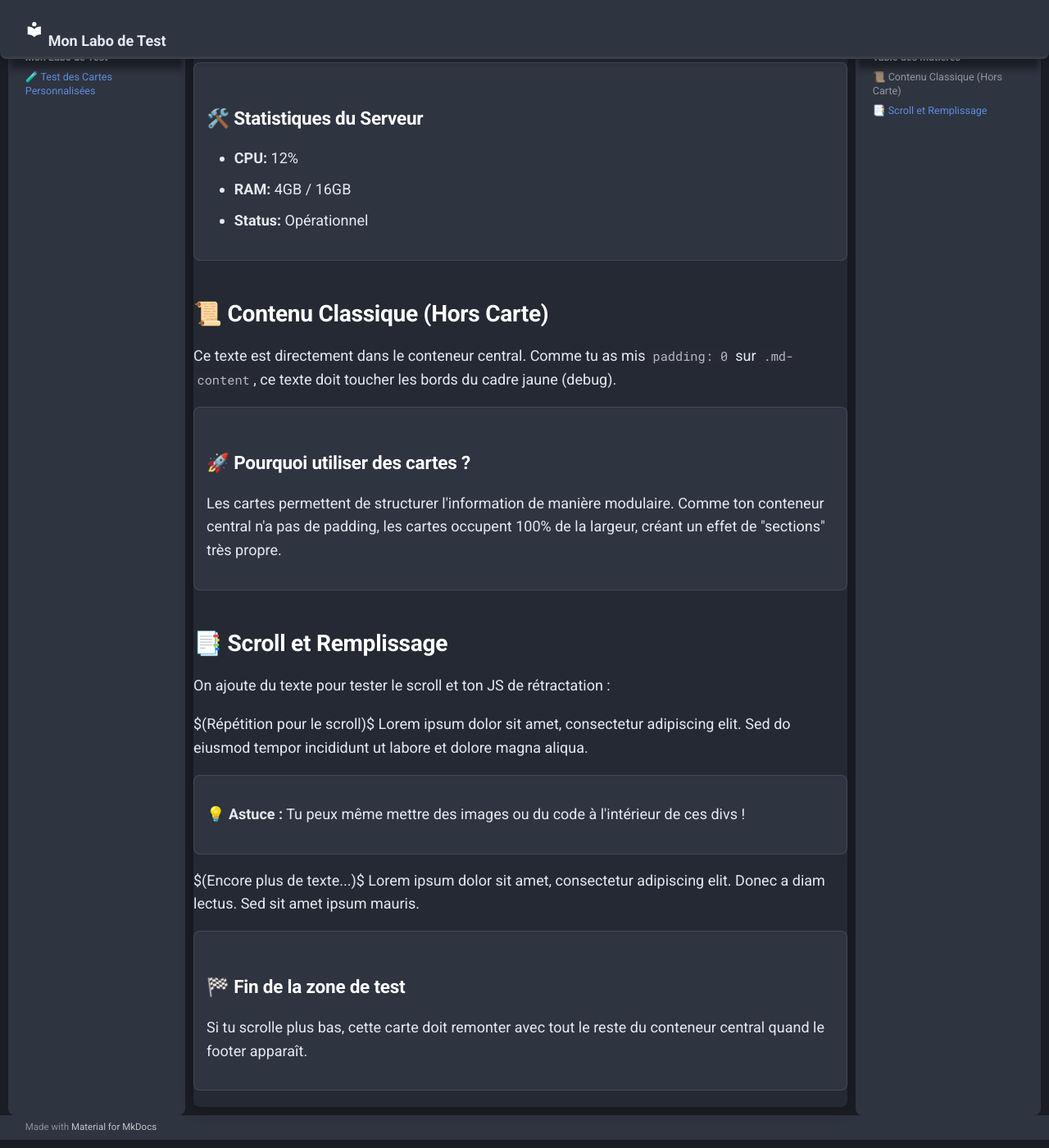
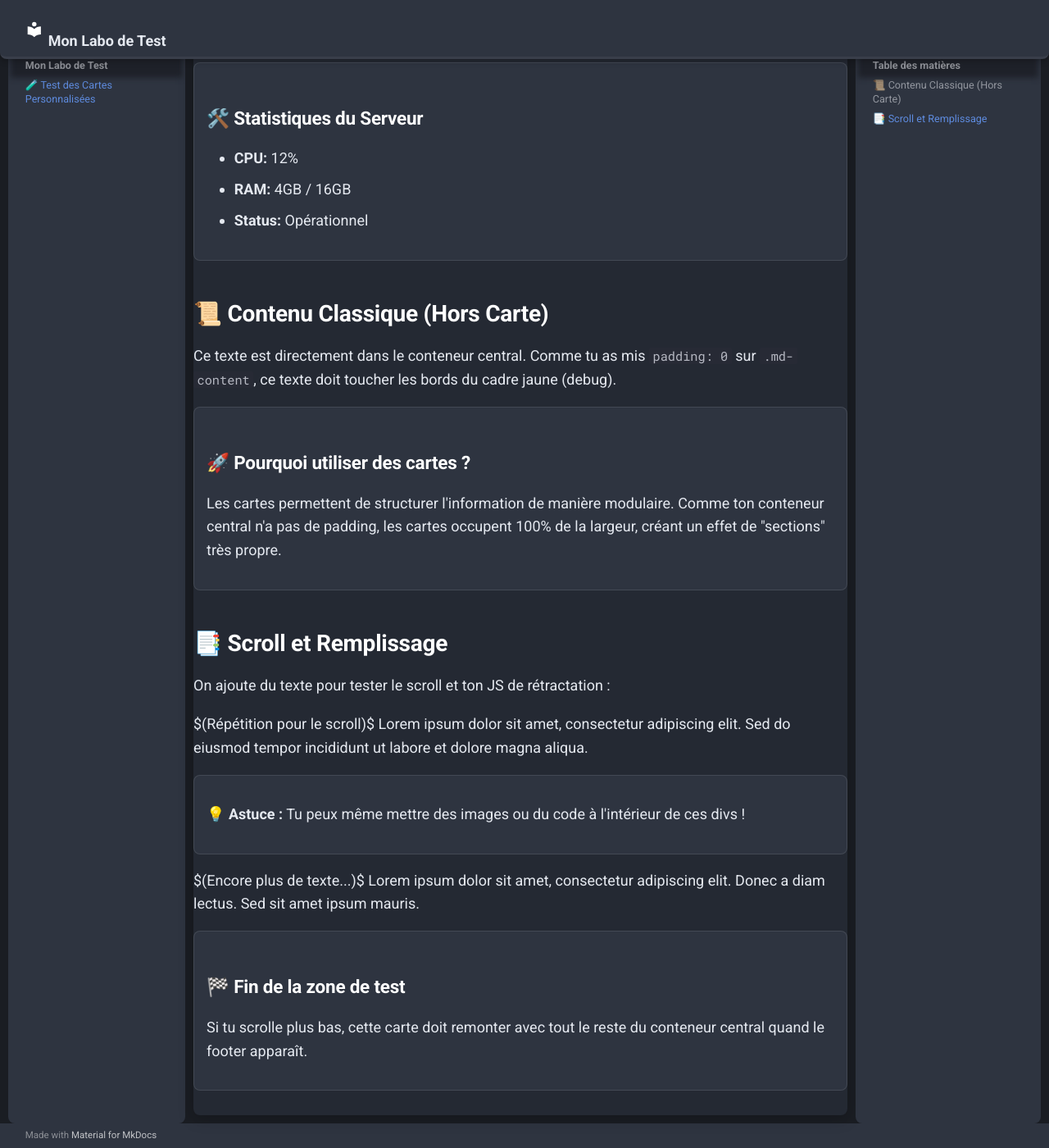
Before and after one commit to Lilevitchi/test-site, an MkDocs documentation site: the page built from docs/index.md, in a window 1280 px wide and 1400 px high, scrolled down 379 px. Shown: the whole window at 82% size. Built offline with MkDocs 1.6.1 and Material for MkDocs 9.7.7, drawn with Linux system fonts in a browser that asks for light colours.

Commit message:
Update extra.css

```diff
--- a/docs/stylesheets/extra.css
+++ b/docs/stylesheets/extra.css
@@ -188,15 +188,12 @@
     border-radius: var(--radius-md);
     flex: 1;
     min-width: 0;
-
     position: relative !important;
     height: auto !important;
-
-    margin: var(--sidebar-gap) var(--sidebar-gap) var(--sidebar-footer-offset) var(--sidebar-gap) !important;
+    margin: var(--sidebar-gap) !important;
     padding: 0 !important;
-    padding-bottom: var(--sidebar-gap) !important;
+    padding-bottom: 20px !important;
     box-shadow: 0 4px 20px rgba(0, 0, 0, 0.2);
-    transition: margin-bottom 0.1s linear;
   }
 
   .md-content__inner {
@@ -227,11 +224,12 @@
   .md-sidebar {
     position: sticky !important;
     top: calc(var(--header-height) + var(--sidebar-gap)) !important;
-    height: calc(100vh - var(--header-height) - var(--sidebar-gap) - var(--sidebar-footer-offset)) !important;
+    bottom: var(--sidebar-gap) !important;
+    height: calc(100vh - var(--header-height) - (var(--sidebar-gap) * 2)) !important;
     padding: 0 !important;
     margin: 0 !important;
     margin-top: var(--sidebar-gap) !important;
-    transition: height 0.1s linear;
+    transition: none !important;
   }
 
   .md-sidebar__inner {
```
